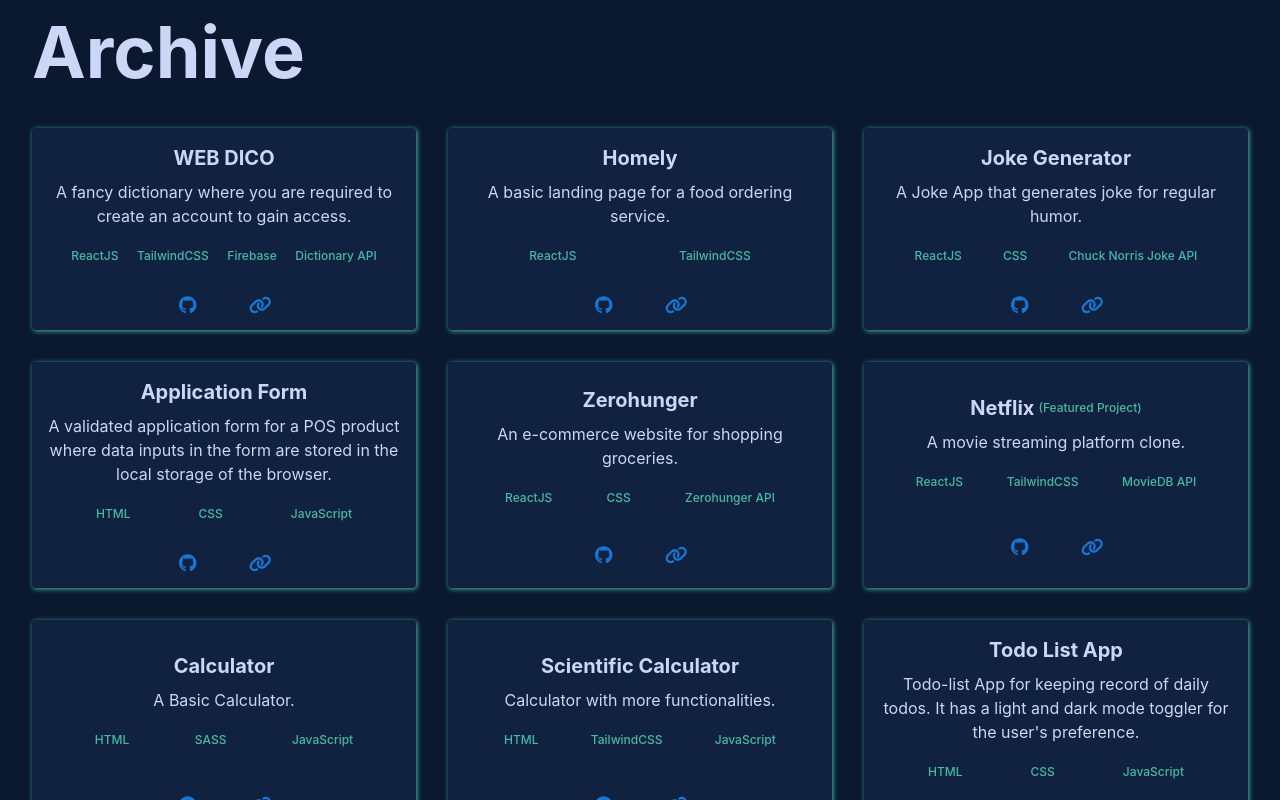
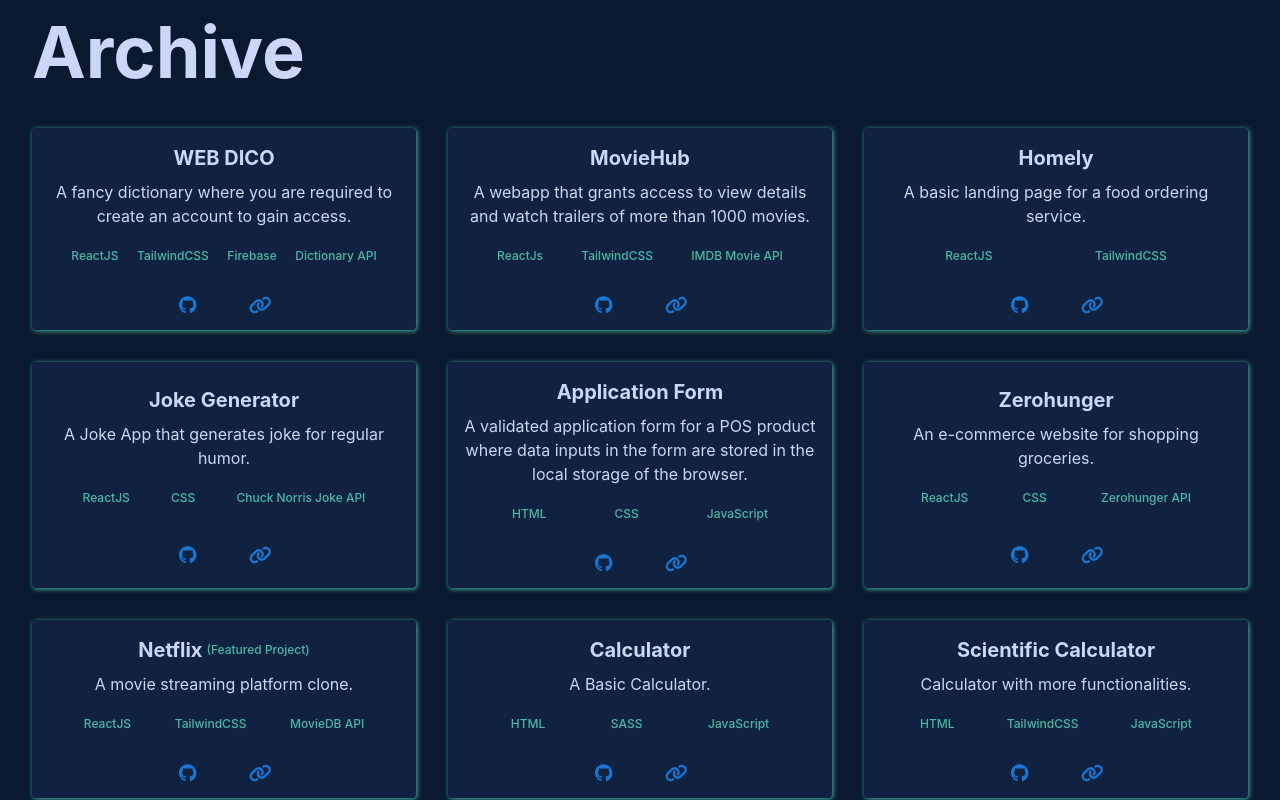
Before and after one commit to Omolaso/myPortfolio, a React (Create React App) app: page /archive in a window 1280 px wide. Shown: the top 800 px of the page. Built offline with nearby package versions, Linux system fonts and the light colour scheme.

Commit message:
added space tourism project

```diff
--- a/src/AllProjects.js
+++ b/src/AllProjects.js
@@ -1,6 +1,7 @@
 import artsy from "./images/artsy.png";
 import squazzle from "./images/squazzle.png";
 import movieHub from "./images/movieHub.png";
+import space from "./images/space.jpg";
 import QR from "./images/QR.png";
 
 export const landingPageProjects = [
@@ -24,13 +25,12 @@
     featured: true,
   },
   {
-    name: "MovieHub",
-    description:
-      "A webapp that grants access to view details and watch trailers of more than 1000 movies.",
-    techUsed: ["ReactJs", "TailwindCSS", "IMDB Movie API"],
-    imgURL: `${movieHub}`,
-    repoURL: "https://github.com/Omolaso/movieApp",
-    hostedURL: "https://moviehub11.netlify.app/",
+    name: "Space Tourism",
+    description: "A space tourism website.",
+    techUsed: ["ReactJS", "TailwindCSS", "SpaceJPEGs"],
+    imgURL: `${space}`,
+    repoURL: "https://github.com/Omolaso/spaceTourism",
+    hostedURL: "https://spacetourplace.netlify.app",
     featured: false,
   },
   {
@@ -53,6 +53,16 @@
     techUsed: ["ReactJS", "TailwindCSS", "Firebase", "Dictionary API"],
     repoURL: "https://github.com/Omolaso/webDictionary",
     hostedURL: "https://webdictionary-auth.firebaseapp.com/",
+    featured: false,
+  },
+  {
+    name: "MovieHub",
+    description:
+      "A webapp that grants access to view details and watch trailers of more than 1000 movies.",
+    techUsed: ["ReactJs", "TailwindCSS", "IMDB Movie API"],
+    imgURL: `${movieHub}`,
+    repoURL: "https://github.com/Omolaso/movieApp",
+    hostedURL: "https://moviehub11.netlify.app/",
     featured: false,
   },
   {
```
Also changed, not shown: src/images/space.jpg (added).
